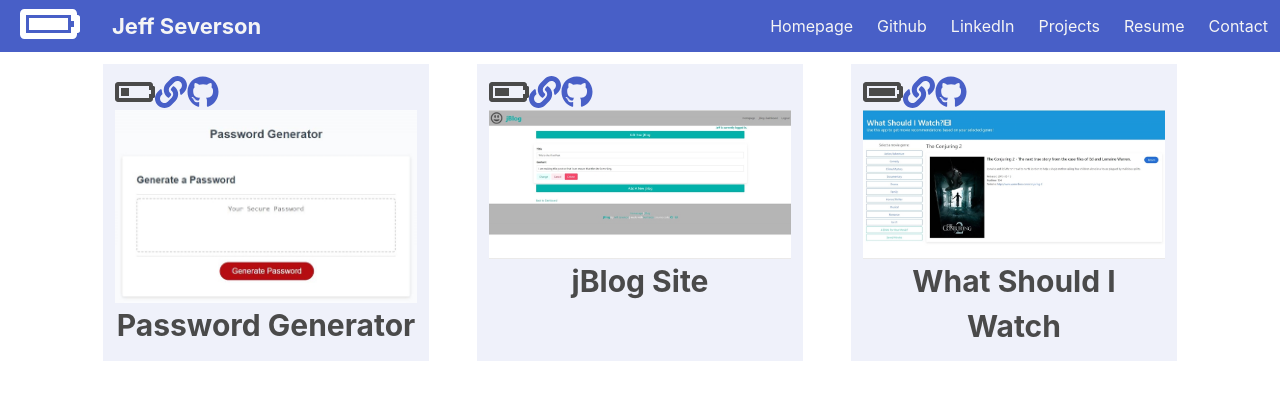
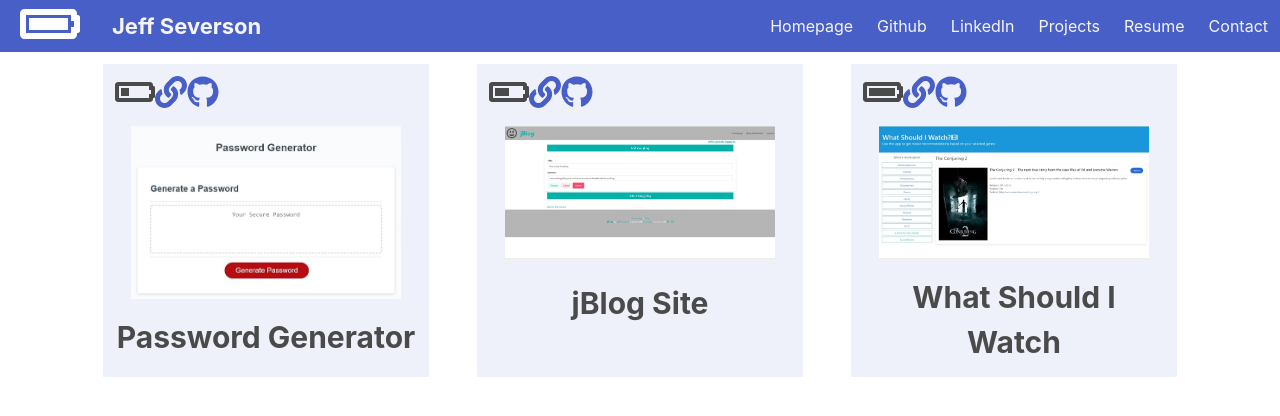
Before and after one commit to jeffseverson2001/React-Portfolio, a React (Create React App) app: page /projects in a window 1280 px wide. Shown: the top 416 px of the page. Built offline with nearby package versions, Linux system fonts and the light colour scheme.

Commit message:
Minor Changes to Profile

```diff
--- a/src/components/Nav.js
+++ b/src/components/Nav.js
@@ -6,7 +6,7 @@ document.body.classList.add("has-navbar-fixed-top");
 
 export default function Nav() {
     return (
-        <nav className="navbar is-fixed-top is-link" role="navigation">
+        <nav className="navbar is-moblie is-fixed-top is-link" role="navigation">
             <div className="navbar-menu is-active">
                 <div className="navbar-brand margin-left">
                     <FontAwesomeIcon icon={faBatteryFull} size='3x' />
--- a/src/components/Profile.js
+++ b/src/components/Profile.js
@@ -14,34 +14,43 @@ import movieSiteImage from '../images/movie.jpg';
 export default function ProfileProjects() {
     return(
         <secion className="container is-flex-direction-row">
-            <div className="columns is-mobile is-centered" id="project-box">
+            <div className="columns is-centered is-flex-wrap-wrap" id="project-box">
                 <div className="column is-one-quarter has-background-link-light m-5">
                     <FontAwesomeIcon icon={faBatteryQuarter} size='2x' />
                     <a href="https://jeffseverson2001.github.io/03-JavaScript-Password-Generator/">
                     <FontAwesomeIcon icon={faLink} size='2x' /></a>
                     <a href="https://github.com/jeffseverson2001/03-JavaScript-Password-Generator">
                     <FontAwesomeIcon icon={faGithub} size='2x' /></a>
-                    <img className="project-image mx-auto" src={passwordSiteImage} alt="Password Generator" />
+                    <div className="is-justify-content-end m-4">
+                        <img className="project-image mx-auto" src={passwordSiteImage} alt="Password Generator" />
+                    </div>
                     <div className="center-sites"> Password Generator </div>
                 </div>
+
                 <div className="column is-one-quarter has-background-link-light m-5">
                     <FontAwesomeIcon icon={faBatteryHalf} size='2x' />
                     <a href="https://jeffseverson2001-mvc-homework.herokuapp.com/">
                     <FontAwesomeIcon icon={faLink} size='2x' /></a>
                     <a href="https://github.com/jeffseverson2001/14-MVC-Blog">
                     <FontAwesomeIcon icon={faGithub} size='2x' /></a>
-                    <img className="project-image mx-auto" src={blogSiteImage} alt="Blog" />
+                    <div className="is-justify-content-end m-4">
+                        <img src={blogSiteImage} alt="Blog" />
+                    </div>
                     <div className="center-sites"> jBlog Site </div>
                 </div>
+
                 <div className="column is-one-quarter has-background-link-light m-5">
                     <FontAwesomeIcon icon={faBatteryFull} size='2x' />
                     <a href="https://jeffseverson2001.github.io/what-should-i-watch/">
                     <FontAwesomeIcon icon={faLink} size='2x' /></a>
                     <a href="https://github.com/jeffseverson2001/what-should-i-watch">
                     <FontAwesomeIcon icon={faGithub} size='2x' /></a>
-                    <img className="project-image mx-auto" src={movieSiteImage} alt="Movie" />
+                    <div className="is-justify-content-end m-4">
+                        <img className="project-image mx-auto" src={movieSiteImage} alt="Movie" />
+                    </div>
                     <div className="center-sites"> What Should I Watch </div>
                 </div>
+
             </div>
         </secion>
     );
```
